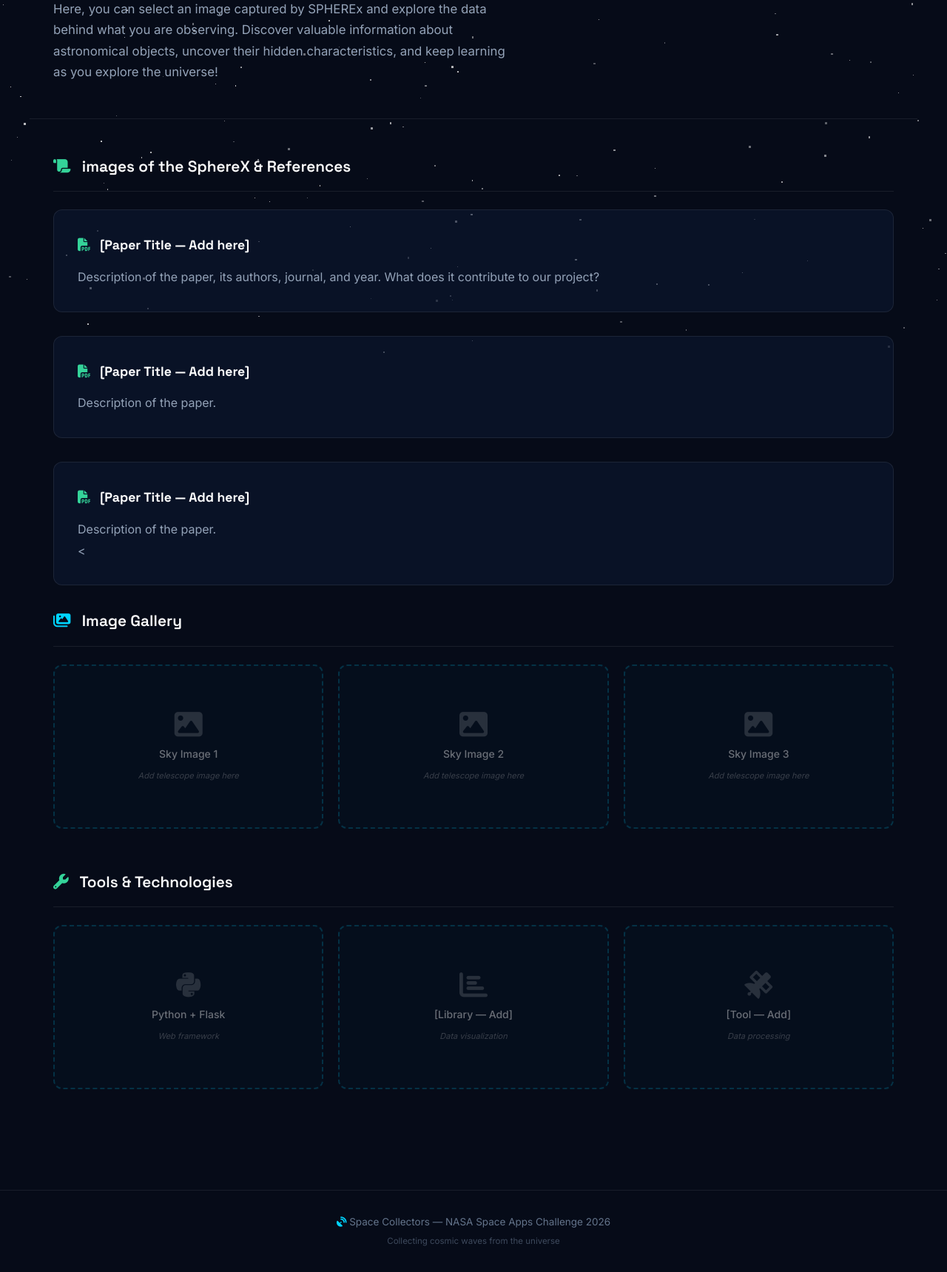
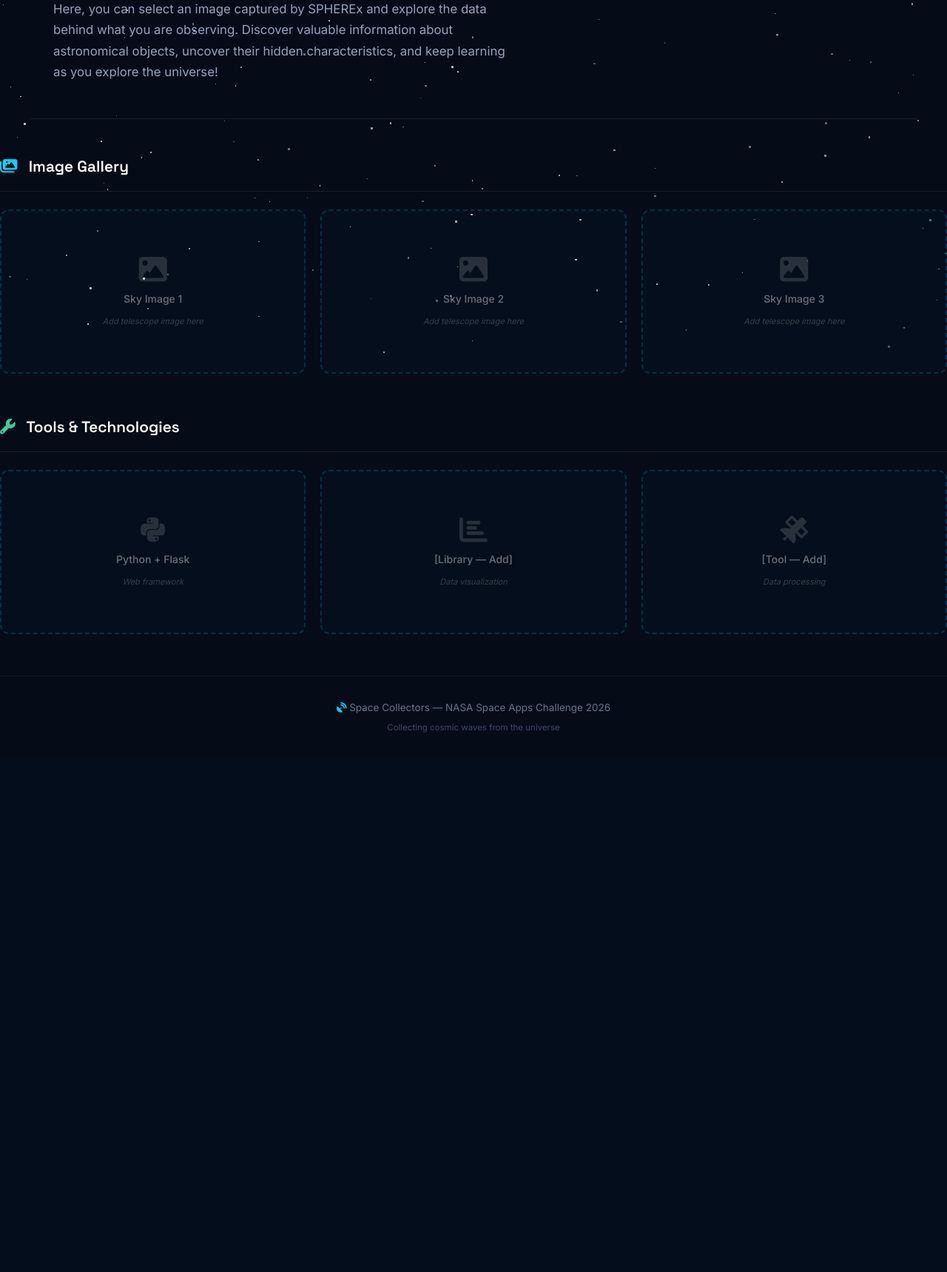
Before and after one commit to XanderCale3722/SPACECOLLECTORS3, a Flask app: page /space-library in a window 1280 px wide. Shown: the part 315-2034 px from the top of the page at 74% size. After the commit the page ends 1305 px from the top, so only its background shows below. Run offline with Flask 3, Linux system fonts and the light colour scheme.

Commit message:
Se borro la seccion 1 del codigo de library.html

```diff
--- a/space_collectors/templates/library.html
+++ b/space_collectors/templates/library.html
@@ -24,54 +24,7 @@
         </p>
     </div>
 
-    <div class="pagina-contenido">
 
-        <!-- =======================================================
-             SECCIÓN 1: RECURSOS Y REFERENCIAS
-             -------------------------------------------------------
-             AQUÍ VAN LOS ARTÍCULOS, PAPERS Y LINKS DE REFERENCIA
-             Para añadir un recurso, copia un bloque .bloque-texto
-             y rellénalo con el título, descripción y enlace.
-             ======================================================= -->
-        <h2 class="subtitulo-seccion animar">
-            <i class="fas fa-scroll" style="color:#34d399; margin-right:10px;"></i>
-            images of the SphereX &amp; References
-        </h2>
-
-        <!-- RECURSO 1 — REEMPLAZAR CON DATOS REALES -->
-        <div class="bloque-texto animar">
-            <h3>
-                <i class="fas fa-file-pdf" style="color:#34d399; margin-right:8px;"></i>
-                [Paper Title — Add here]
-            </h3>
-            <p>
-                Description of the paper, its authors, journal, and year.
-                What does it contribute to our project?
-                <!-- AÑADIR DESCRIPCIÓN Y ENLACE AL PAPER -->
-            </p>
-        </div>
-
-        <!-- RECURSO 2 -->
-        <div class="bloque-texto animar">
-            <h3>
-                <i class="fas fa-file-pdf" style="color:#34d399; margin-right:8px;"></i>
-                [Paper Title — Add here]
-            </h3>
-            <p>
-                Description of the paper.
-            </p>
-        </div>
-
-        <!-- RECURSO 3 -->
-        <div class="bloque-texto animar">
-            <h3>
-                <i class="fas fa-file-pdf" style="color:#34d399; margin-right:8px;"></i>
-                [Paper Title — Add here]
-            </h3>
-            <p>
-                Description of the paper.
-            </p>
-        <</div>
 
         <!-- =======================================================
              SECCIÓN 2: GALERÍA DE IMÁGENES
```
